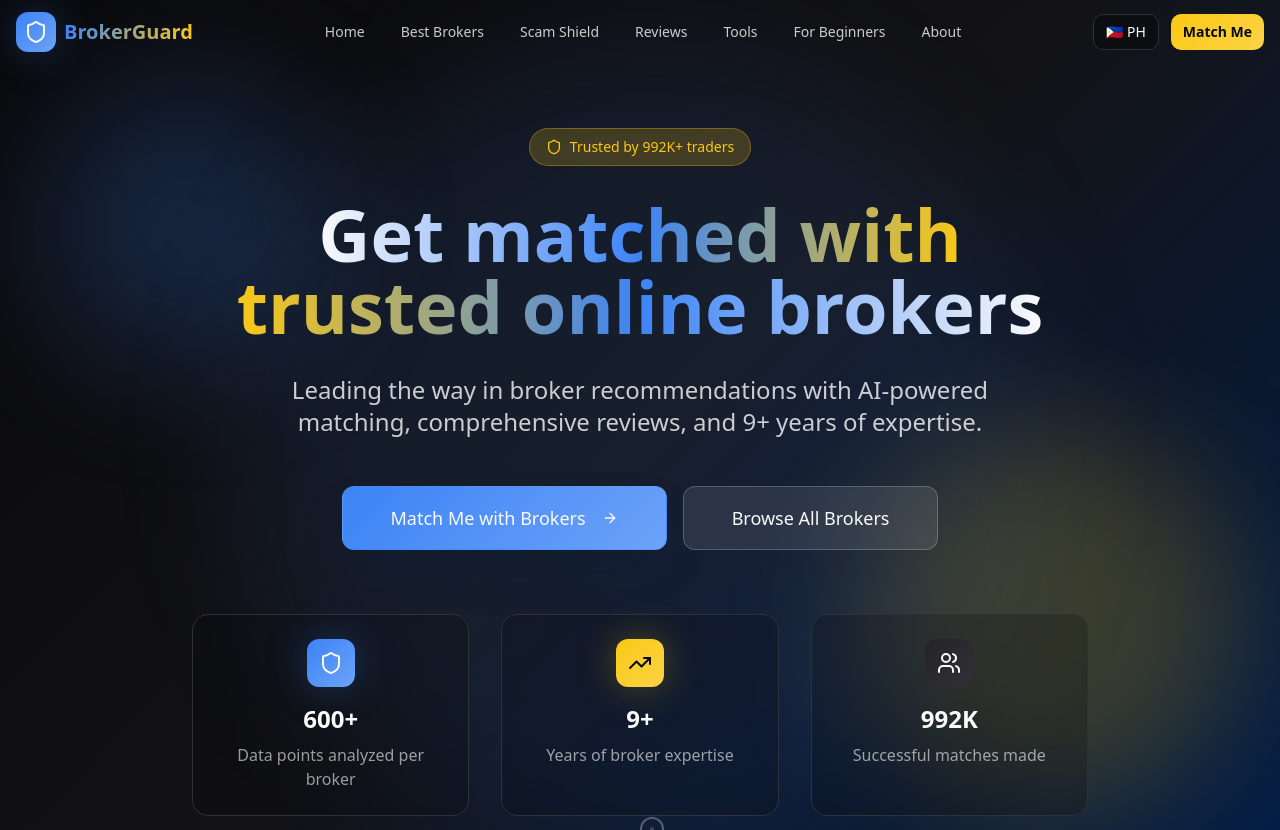
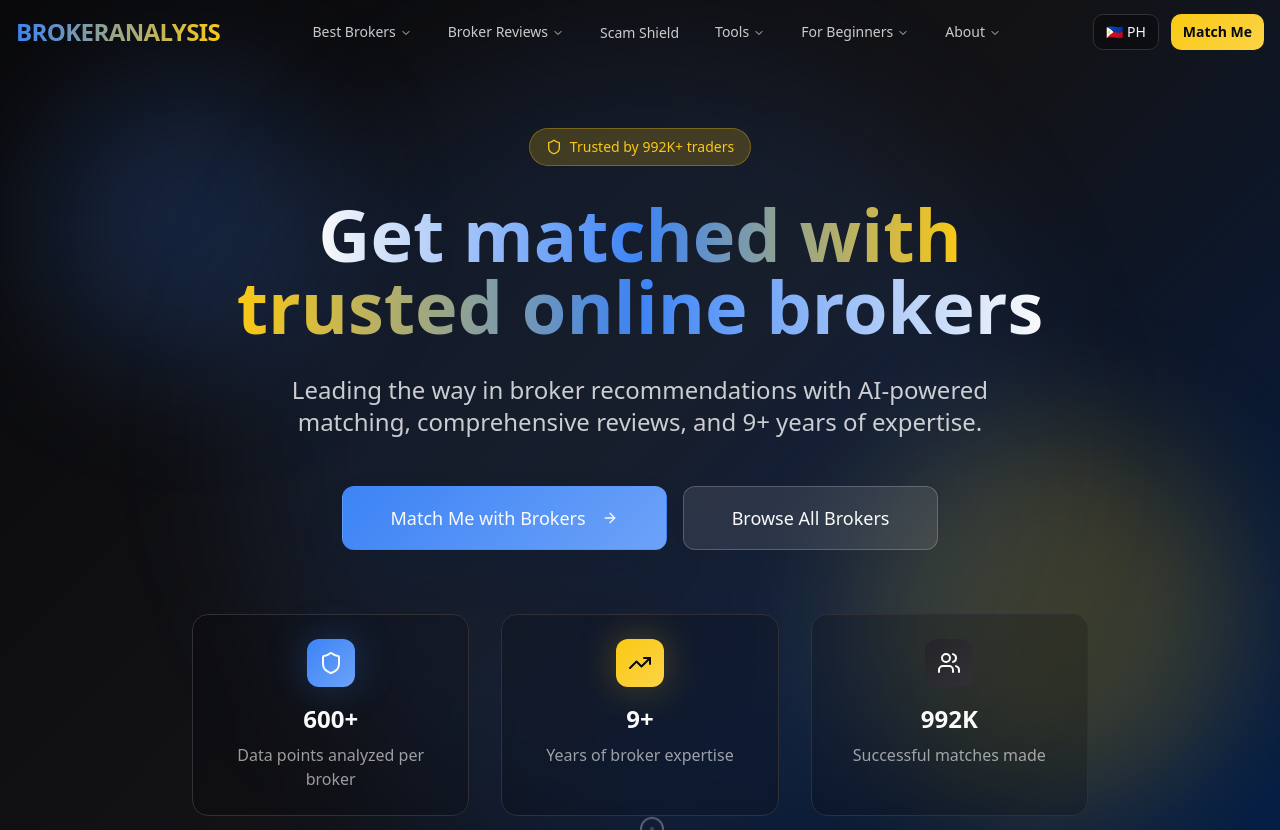
Before and after one commit to vivaluxo37/broker-guardian-pulse, a React (Vite) app: page / in a window 1280 px wide. Shown: the top 830 px of the page. Built offline with nearby package versions, Linux system fonts and the light colour scheme.

Commit message:
Refactor: Implement logo and submenu navigation
- Changed the logo to "BROKERANALYSIS".
- Added submenu functionality to the navigation.
- Ensured the logo is reflected throughout the site.

```diff
--- a/src/components/Footer.tsx
+++ b/src/components/Footer.tsx
@@ -11,12 +11,9 @@ export function Footer() {
         <div className="grid grid-cols-1 md:grid-cols-2 lg:grid-cols-4 gap-8 mb-12">
           {/* Company Info */}
           <div className="space-y-6">
-            <div className="flex items-center space-x-2">
-              <div className="p-2 bg-gradient-primary rounded-lg shadow-glow">
-                <Shield className="h-6 w-6 text-primary-foreground" />
-              </div>
-              <span className="text-xl font-bold bg-gradient-to-r from-primary to-accent bg-clip-text text-transparent">
-                BrokerGuard
+            <div className="flex items-center group">
+              <span className="text-2xl font-bold bg-gradient-to-r from-primary to-accent bg-clip-text text-transparent tracking-tight">
+                BROKERANALYSIS
               </span>
             </div>
             <p className="text-foreground/70 text-sm leading-relaxed">
@@ -66,7 +63,7 @@ export function Footer() {
             <div className="space-y-3 text-sm">
               <div className="flex items-center space-x-2 text-foreground/70">
                 <Mail className="h-4 w-4" />
-                <span>support@brokerguard.com</span>
+                <span>support@brokeranalysis.com</span>
               </div>
               <div className="flex items-center space-x-2 text-foreground/70">
                 <Phone className="h-4 w-4" />
@@ -110,12 +107,12 @@ export function Footer() {
             <p>
               <strong>Risk Disclaimer:</strong> Please note that by investing in and/or trading financial instruments,
               commodities and any other assets, you are taking a high degree of risk and you can lose all your deposited money.
-              You should engage in any such activity only if you are fully aware of the relevant risks. BrokerGuard does not
+              You should engage in any such activity only if you are fully aware of the relevant risks. BrokerAnalysis does not
               provide investment or any other advice.
             </p>
             <p>
-              <strong>Advertiser Disclosure:</strong> At BrokerGuard, we consider clarity and transparency as core values.
-              BrokerGuard is free to use for everyone, but earns a commission from some of its partners with no additional cost to you.
+              <strong>Advertiser Disclosure:</strong> At BrokerAnalysis, we consider clarity and transparency as core values.
+              BrokerAnalysis is free to use for everyone, but earns a commission from some of its partners with no additional cost to you.
               All material and information is based on our proprietary professional methodology, which is unbiased and independent
               from our remuneration structure.
             </p>
@@ -124,7 +121,7 @@ export function Footer() {
           {/* Bottom Bar */}
           <div className="flex flex-col md:flex-row justify-between items-center space-y-4 md:space-y-0">
             <div className="text-xs text-foreground/60">
-              © {currentYear} BrokerGuard Ltd. All rights reserved. Company Reg#: PH123456789
+              © {currentYear} BrokerAnalysis Ltd. All rights reserved. Company Reg#: PH123456789
             </div>
             <div className="flex space-x-4 text-xs">
               <a href="#" className="text-foreground/60 hover:text-primary transition-colors">Privacy Policy</a>
--- a/src/components/Navigation.tsx
+++ b/src/components/Navigation.tsx
@@ -1,17 +1,74 @@
 import { useState, useEffect } from "react";
 import { Button } from "@/components/ui/button";
-import { Menu, X, Shield } from "lucide-react";
+import { Menu, X, ChevronDown } from "lucide-react";
 import { cn } from "@/lib/utils";
 import { useNavigate, useLocation } from "react-router-dom";
+import {
+  NavigationMenu,
+  NavigationMenuContent,
+  NavigationMenuItem,
+  NavigationMenuLink,
+  NavigationMenuList,
+  NavigationMenuTrigger,
+} from "@/components/ui/navigation-menu";
 
 const navItems = [
-  { name: "Home", href: "#home", isRoute: false },
-  { name: "Best Brokers", href: "#brokers", isRoute: false },
+  {
+    name: "Best Brokers",
+    href: "#brokers",
+    isRoute: false,
+    submenu: [
+      { name: "CFD Brokers", href: "#cfd-brokers" },
+      { name: "Forex Brokers", href: "#forex-brokers" },
+      { name: "Stock Brokers", href: "#stock-brokers" },
+      { name: "Crypto Brokers", href: "#crypto-brokers" }
+    ]
+  },
+  {
+    name: "Broker Reviews",
+    href: "#reviews",
+    isRoute: false,
+    submenu: [
+      { name: "Interactive Brokers", href: "#interactive-brokers" },
+      { name: "XTB", href: "#xtb" },
+      { name: "IC Markets", href: "#ic-markets" },
+      { name: "All Reviews", href: "#all-reviews" }
+    ]
+  },
   { name: "Scam Shield", href: "/scam-broker-shield", isRoute: true },
-  { name: "Reviews", href: "#reviews", isRoute: false },
-  { name: "Tools", href: "#tools", isRoute: false },
-  { name: "For Beginners", href: "#beginners", isRoute: false },
-  { name: "About", href: "#about", isRoute: false },
+  {
+    name: "Tools",
+    href: "#tools",
+    isRoute: false,
+    submenu: [
+      { name: "Broker Comparison", href: "#comparison" },
+      { name: "Fee Calculator", href: "#calculator" },
+      { name: "Match Me", href: "#match" },
+      { name: "Market Data", href: "#market-data" }
+    ]
+  },
+  {
+    name: "For Beginners",
+    href: "#beginners",
+    isRoute: false,
+    submenu: [
+      { name: "How to Start", href: "#how-to-start" },
+      { name: "Trading Basics", href: "#trading-basics" },
+      { name: "Investment Guide", href: "#investment-guide" },
+      { name: "Risk Management", href: "#risk-management" }
+    ]
+  },
+  {
+    name: "About",
+    href: "#about",
+    isRoute: false,
+    submenu: [
+      { name: "About Us", href: "#about-us" },
+      { name: "Our Methodology", href: "#methodology" },
+      { name: "Contact", href: "#contact" },
+      { name: "Careers", href: "#careers" }
+    ]
+  },
 ];
 
 export function Navigation() {
@@ -58,26 +115,49 @@ export function Navigation() {
       <div className="container mx-auto px-4">
         <div className="flex items-center justify-between h-16">
           {/* Logo */}
-          <div className="flex items-center space-x-2 group">
-            <div className="p-2 bg-gradient-primary rounded-lg shadow-glow group-hover:shadow-accent-glow transition-all duration-300">
-              <Shield className="h-6 w-6 text-primary-foreground" />
-            </div>
-            <span className="text-xl font-bold bg-gradient-to-r from-primary to-accent bg-clip-text text-transparent">
-              BrokerGuard
+          <div className="flex items-center group">
+            <span className="text-2xl font-bold bg-gradient-to-r from-primary to-accent bg-clip-text text-transparent tracking-tight">
+              BROKERANALYSIS
             </span>
           </div>
 
           {/* Desktop Navigation */}
-          <div className="hidden md:flex items-center space-x-1">
+          <div className="hidden md:flex items-center">
+            <NavigationMenu>
+              <NavigationMenuList>
                 {navItems.map((item) => (
-              <button
-                key={item.name}
+                  <NavigationMenuItem key={item.name}>
+                    {item.submenu ? (
+                      <>
+                        <NavigationMenuTrigger className="text-sm font-medium text-foreground/80 hover:text-foreground bg-transparent">
+                          {item.name}
+                        </NavigationMenuTrigger>
+                        <NavigationMenuContent>
+                          <div className="grid w-[400px] gap-3 p-4 md:w-[500px] md:grid-cols-2">
+                            {item.submenu.map((subItem) => (
+                              <NavigationMenuLink
+                                key={subItem.name}
+                                className="block select-none space-y-1 rounded-md p-3 leading-none no-underline outline-none transition-colors hover:bg-accent hover:text-accent-foreground focus:bg-accent focus:text-accent-foreground cursor-pointer"
+                                onClick={() => handleNavigation({ href: subItem.href, isRoute: false })}
+                              >
+                                <div className="text-sm font-medium leading-none">{subItem.name}</div>
+                              </NavigationMenuLink>
+                            ))}
+                          </div>
+                        </NavigationMenuContent>
+                      </>
+                    ) : (
+                      <NavigationMenuLink
+                        className="px-4 py-2 text-sm font-medium text-foreground/80 hover:text-foreground hover:bg-accent/20 rounded-lg transition-all duration-200 hover:scale-105 cursor-pointer"
                         onClick={() => handleNavigation(item)}
-                className="px-4 py-2 text-sm font-medium text-foreground/80 hover:text-foreground hover:bg-accent/20 rounded-lg transition-all duration-200 hover:scale-105"
                       >
                         {item.name}
-              </button>
+                      </NavigationMenuLink>
+                    )}
+                  </NavigationMenuItem>
                 ))}
+              </NavigationMenuList>
+            </NavigationMenu>
           </div>
 
           {/* CTA Buttons */}
@@ -106,13 +186,28 @@ export function Navigation() {
           <div className="md:hidden absolute top-full left-0 right-0 bg-background/95 backdrop-blur-lg border-b border-border shadow-elegant animate-fade-in">
             <div className="px-4 py-6 space-y-4">
               {navItems.map((item) => (
+                <div key={item.name}>
                   <button
-                  key={item.name}
                     onClick={() => handleNavigation(item)}
-                  className="block w-full text-left px-4 py-3 text-foreground/80 hover:text-foreground hover:bg-accent/20 rounded-lg transition-colors"
+                    className="flex items-center justify-between w-full text-left px-4 py-3 text-foreground/80 hover:text-foreground hover:bg-accent/20 rounded-lg transition-colors"
                   >
                     {item.name}
+                    {item.submenu && <ChevronDown className="h-4 w-4" />}
                   </button>
+                  {item.submenu && (
+                    <div className="ml-4 mt-2 space-y-2">
+                      {item.submenu.map((subItem) => (
+                        <button
+                          key={subItem.name}
+                          onClick={() => handleNavigation({ href: subItem.href, isRoute: false })}
+                          className="block w-full text-left px-4 py-2 text-sm text-foreground/60 hover:text-foreground hover:bg-accent/10 rounded-lg transition-colors"
+                        >
+                          {subItem.name}
+                        </button>
+                      ))}
+                    </div>
+                  )}
+                </div>
               ))}
               <div className="flex flex-col space-y-3 pt-4 border-t border-border">
                 <Button variant="outline" size="sm">
--- a/src/components/TestimonialsSection.tsx
+++ b/src/components/TestimonialsSection.tsx
@@ -41,7 +41,7 @@ const testimonials = [
   {
     name: "Hesham El-gammal",
     role: "Egypt",
-    content: "BrokerGuard easily found me two brokers that are available in my country and fit my exact needs to invest in the international market, it was an enjoyable experience.",
+    content: "BrokerAnalysis easily found me two brokers that are available in my country and fit my exact needs to invest in the international market, it was an enjoyable experience.",
     rating: 5,
     image: "/lovable-uploads/18d09656-4d10-44cf-87c0-34dc7f0d2f45.png"
   }
@@ -62,7 +62,7 @@ export function TestimonialsSection() {
             </span>
           </h2>
           <p className="text-xl text-foreground/70 max-w-3xl mx-auto">
-            Real feedback from traders and investors who found their perfect broker match through BrokerGuard
+            Real feedback from traders and investors who found their perfect broker match through BrokerAnalysis
           </p>
         </div>
 
--- a/src/index.css
+++ b/src/index.css
@@ -2,7 +2,7 @@
 @tailwind components;
 @tailwind utilities;
 
-/* Premium BrokerGuard Design System */
+/* Premium BrokerAnalysis Design System */
 
 @layer base {
   :root {
--- a/src/pages/ScamBrokerShield.tsx
+++ b/src/pages/ScamBrokerShield.tsx
@@ -106,7 +106,7 @@ export default function ScamBrokerShield() {
               </h1>
             </div>
             <p className="text-xl text-muted-foreground mb-8 max-w-3xl mx-auto">
-              Check whether your broker is trusted by BrokerGuard. Protect yourself from scam brokers and fraudulent trading platforms.
+              Check whether your broker is trusted by BrokerAnalysis. Protect yourself from scam brokers and fraudulent trading platforms.
             </p>
 
             {/* Counter */}
```
Lines whose indentation alone changed are shown as unchanged.
